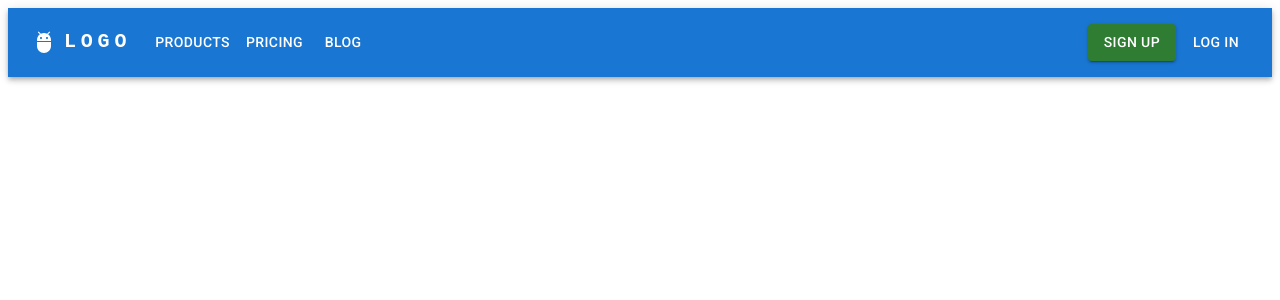
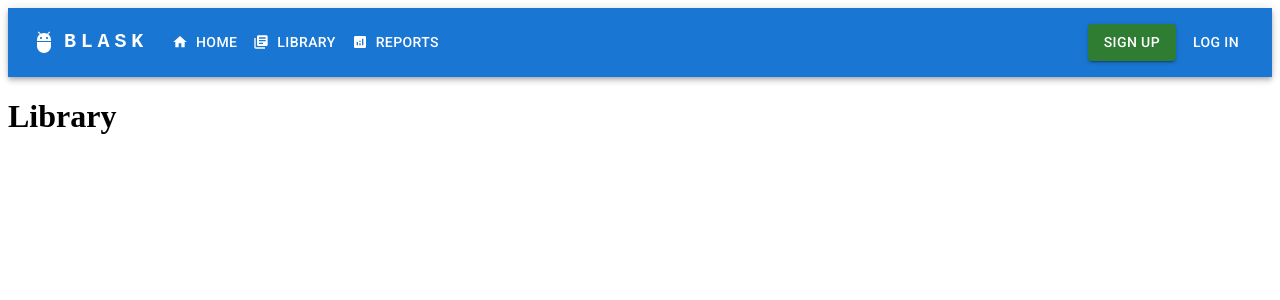
Before and after one commit to sonnguyen112/BLASK, a React (Create React App) app in the folder frontend/: page /library in a window 1280 px wide. Shown: the top 300 px of the page. Built offline with nearby package versions, Linux system fonts and the light colour scheme.

Commit message:
navigation and router

```diff
--- a/frontend/src/App.jsx
+++ b/frontend/src/App.jsx
@@ -1,9 +1,31 @@
 import React from "react";
-import NavBav from "./components/NavBav"
+import { BrowserRouter, Routes, Route } from "react-router-dom";
+import NavBav from "./components/NavBav";
+import Home from "./pages/Home";
+import Library from "./pages/Library";
+import Login from "./pages/Login";
+import Profile from "./pages/Profile";
+import Reports from "./pages/Reports";
+import Signup from "./pages/Signup";
+import NoPage from "./pages/NoPage";
 
 const App = () => {
     return(
-        <NavBav/>
+        <>
+
+        <BrowserRouter>
+        <NavBav />
+            <Routes>
+                <Route path="/" element={<Home />} />
+                <Route path="library" element={<Library />} />
+                <Route path="reports" element={<Reports />} />
+                <Route path="signup" element={<Signup />} />
+                <Route path="login" element={<Login />} />
+                <Route path="profile" element={<Profile />} />
+                <Route path="*" element={<NoPage />} />
+            </Routes>
+        </BrowserRouter>
+        </>
     );
 }
 
--- a/frontend/src/components/NavBav.js
+++ b/frontend/src/components/NavBav.js
@@ -11,13 +11,22 @@ import Avatar from '@mui/material/Avatar';
 import Button from '@mui/material/Button';
 import Tooltip from '@mui/material/Tooltip';
 import MenuItem from '@mui/material/MenuItem';
+import Divider from '@mui/material/Divider';
 import AdbIcon from '@mui/icons-material/Adb';
+import LogoutIcon from '@mui/icons-material/Logout';
+import AccountCircleIcon from '@mui/icons-material/AccountCircle';
+import HomeIcon from '@mui/icons-material/Home';
+import LibraryBooksIcon from '@mui/icons-material/LibraryBooks';
+import AnalyticsIcon from '@mui/icons-material/Analytics';
+import { red } from '@mui/material/colors';
 import { ThemeProvider, createTheme } from '@mui/material/styles';
+
+import { Link } from 'react-router-dom';
 
 
 
-const pages = ['Products', 'Pricing', 'Blog'];
-const settings = ['Profile', 'Account', 'Dashboard', 'Logout'];
+const pages = ['Home', 'Library', 'Reports'];
+const settings = ['Profile', 'Sign out'];
 
 function ResponsiveAppBar() {
 
@@ -78,7 +87,8 @@ function ResponsiveAppBar() {
         <Container maxWidth="xl" color="primary light">
             <Toolbar disableGutters>
             <AdbIcon sx={{ display: { xs: 'none', md: 'flex' }, mr: 1 }} />
-          <Typography
+
+          <Typography component={Link} to='/'
             variant="h6"
             noWrap
             component="a"
@@ -93,8 +103,9 @@ function ResponsiveAppBar() {
               textDecoration: 'none',
             }}
           >
-            LOGO
+            BLASK
           </Typography>
+
 
             <Box sx={{ flexGrow: 1, display: { xs: 'flex', md: 'none' } }}>
                 <IconButton
@@ -125,11 +136,19 @@ function ResponsiveAppBar() {
                     display: { xs: 'block', md: 'none' },
                 }}
                 >
-                {pages.map((page) => (
-                    <MenuItem key={page} onClick={handleCloseNavMenu}>
-                    <Typography textAlign="center">{page}</Typography>
+                    <MenuItem component={Link} to='/' key={pages[0]} onClick={handleCloseNavMenu}>
+                        <HomeIcon sx={{ mr: 1 , fontSize:'medium'}} />
+                        <Typography textAlign="center">{pages[0]}</Typography>
                     </MenuItem>
-                ))}
+                    <MenuItem component={Link} to='library' key={pages[1]} onClick={handleCloseNavMenu}>
+                        <LibraryBooksIcon sx={{ mr: 1 , fontSize:'medium'}} />
+                        <Typography textAlign="center">{pages[1]}</Typography>
+                    </MenuItem>
+                    <MenuItem component={Link} to='reports' key={pages[2]} onClick={handleCloseNavMenu}>
+                        <AnalyticsIcon sx={{ mr: 1 , fontSize:'medium'}} />
+                        <Typography textAlign="center">{pages[2]}</Typography>
+                    </MenuItem>
+
                 </Menu>
             </Box>
             <AdbIcon sx={{ display: { xs: 'flex', md: 'none' }, mr: 1 }} />
@@ -149,18 +168,36 @@ function ResponsiveAppBar() {
                 textDecoration: 'none',
                 }}
             >
-                LOGO
+                BLASK
             </Typography>
             <Box sx={{ flexGrow: 1, display: { xs: 'none', md: 'flex' } }}>
-                {pages.map((page) => (
                 <Button
-                    key={page}
+                    component={Link} to='/'
+                    key={pages[0]}
                     onClick={handleCloseNavMenu}
-                    sx={{ my: 2, color: 'white', display: 'block' }}
+                    sx={{ my: 2, color: 'white', display: 'flex' }}
                 >
-                    {page}
+                    <HomeIcon sx={{ display: { xs: 'none', md: 'flex' }, mr: 1 , fontSize:'medium'}} />
+                    {pages[0]}
                 </Button>
-                ))}
+                <Button
+                    key={pages[1]}
+                    component={Link} to='library'
+                    onClick={handleCloseNavMenu}
+                    sx={{ my: 2, color: 'white', display: 'flex' }}
+                >
+                    <LibraryBooksIcon sx={{ display: { xs: 'none', md: 'flex' }, mr: 1, fontSize:'medium' }} />
+                    {pages[1]}
+                </Button>
+                <Button
+                    component={Link} to='reports'
+                    key={pages[2]}
+                    onClick={handleCloseNavMenu}
+                    sx={{ my: 2, color: 'white', display: 'flex' }}
+                >
+                    <AnalyticsIcon sx={{ display: { xs: 'none', md: 'flex' }, mr: 1 , fontSize:'medium'}} />
+                    {pages[2]}
+                </Button>
             </Box>
 
             {login ? (<Box sx={{ flexGrow: 0 }}>
@@ -185,16 +222,23 @@ function ResponsiveAppBar() {
                 open={Boolean(anchorElUser)}
                 onClose={handleCloseUserMenu}
                 >
-                {settings.map((setting) => (
-                    <MenuItem key={setting} onClick={handleClickOnUserMenu}>
-                    <Typography textAlign="center" >{setting}</Typography>
+
+                    <MenuItem component={Link} to='profile' key={settings[0]} onClick={handleClickOnUserMenu}>
+                        <AccountCircleIcon color='success' sx={{ mr: 1 }}/>
+                        <Typography textAlign="center" >{settings[0]}</Typography>
+
                     </MenuItem>
-                ))}
+                    <Divider/>
+                    <MenuItem key={settings[1]} onClick={handleClickOnUserMenu}>
+                        <LogoutIcon sx={{mr: 1 , color: red[500]}} />
+                        <Typography textAlign="center" >{settings[1]}</Typography>
+                    </MenuItem>
+
                 </Menu>
             </Box>)
             : <Box sx={{ flexGrow: 0 }}>
-                <Button variant="contained" color="success" sx={{m: 1}}>Sign Up</Button>
-                <Button variant="text" color="inherit" onClick={handleLogin}>Log In</Button>
+                <Button component={Link} to='signup' variant="contained" color="success" sx={{m: 1}}>Sign Up</Button>
+                <Button component={Link} to='login' variant="text" color="inherit" onClick={handleLogin}>Log In</Button>
             </Box>}
             </Toolbar>
         </Container>
--- /dev/null
+++ b/frontend/src/pages/Home.js
@@ -0,0 +1,5 @@
+const Home = () => {
+    return <h1>Home</h1>;
+  };
+
+  export default Home;
--- /dev/null
+++ b/frontend/src/pages/Library.js
@@ -0,0 +1,5 @@
+const Library = () => {
+    return <h1>Library</h1>;
+  };
+
+  export default Library;
--- /dev/null
+++ b/frontend/src/pages/Login.js
@@ -0,0 +1,5 @@
+const Login = () => {
+    return <h1>Login</h1>;
+  };
+
+  export default Login;
--- /dev/null
+++ b/frontend/src/pages/NoPage.js
@@ -0,0 +1,5 @@
+const NoPage = () => {
+    return <h1>404</h1>;
+  };
+
+  export default NoPage;
--- /dev/null
+++ b/frontend/src/pages/Profile.js
@@ -0,0 +1,5 @@
+const Profile = () => {
+    return <h1>Profile</h1>;
+  };
+
+  export default Profile;
--- /dev/null
+++ b/frontend/src/pages/Reports.js
@@ -0,0 +1,5 @@
+const Reports = () => {
+    return <h1>Reports</h1>;
+  };
+
+  export default Reports;
--- /dev/null
+++ b/frontend/src/pages/Signup.js
@@ -0,0 +1,5 @@
+const Signup = () => {
+    return <h1>Signup</h1>;
+  };
+
+  export default Signup;
```
